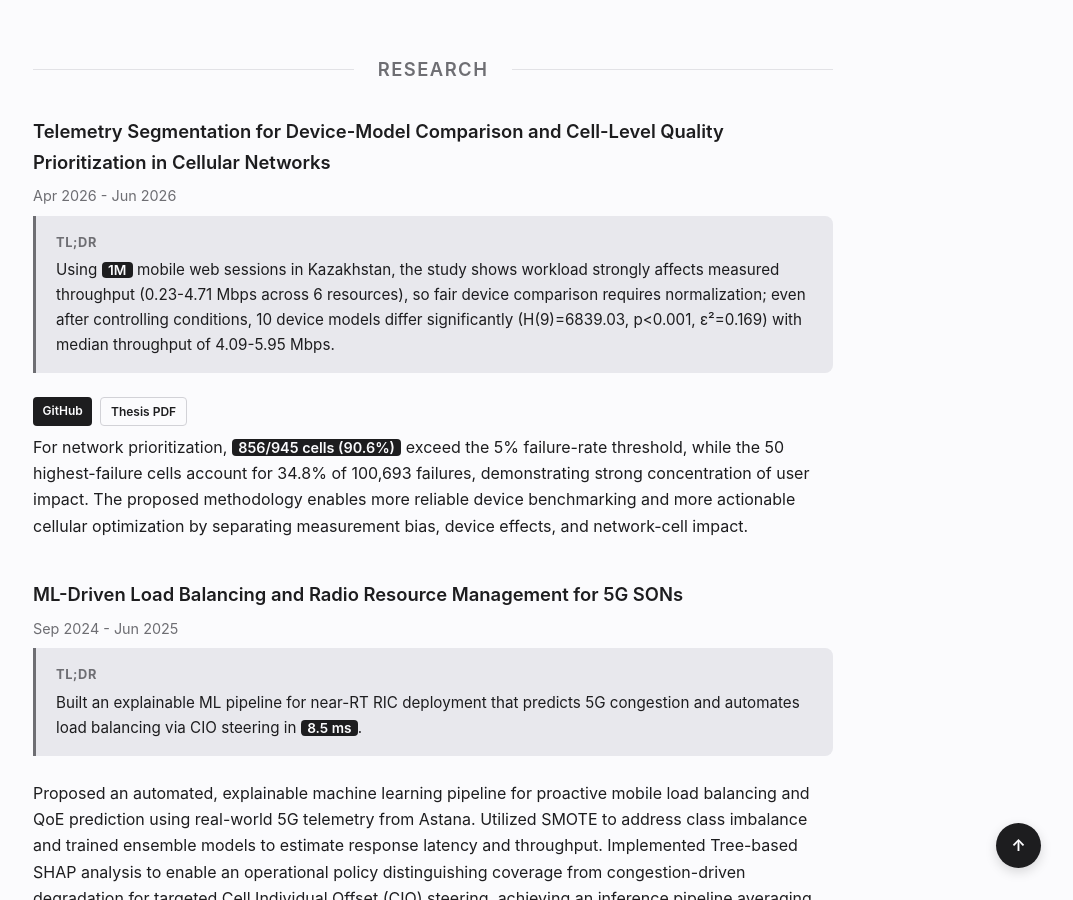
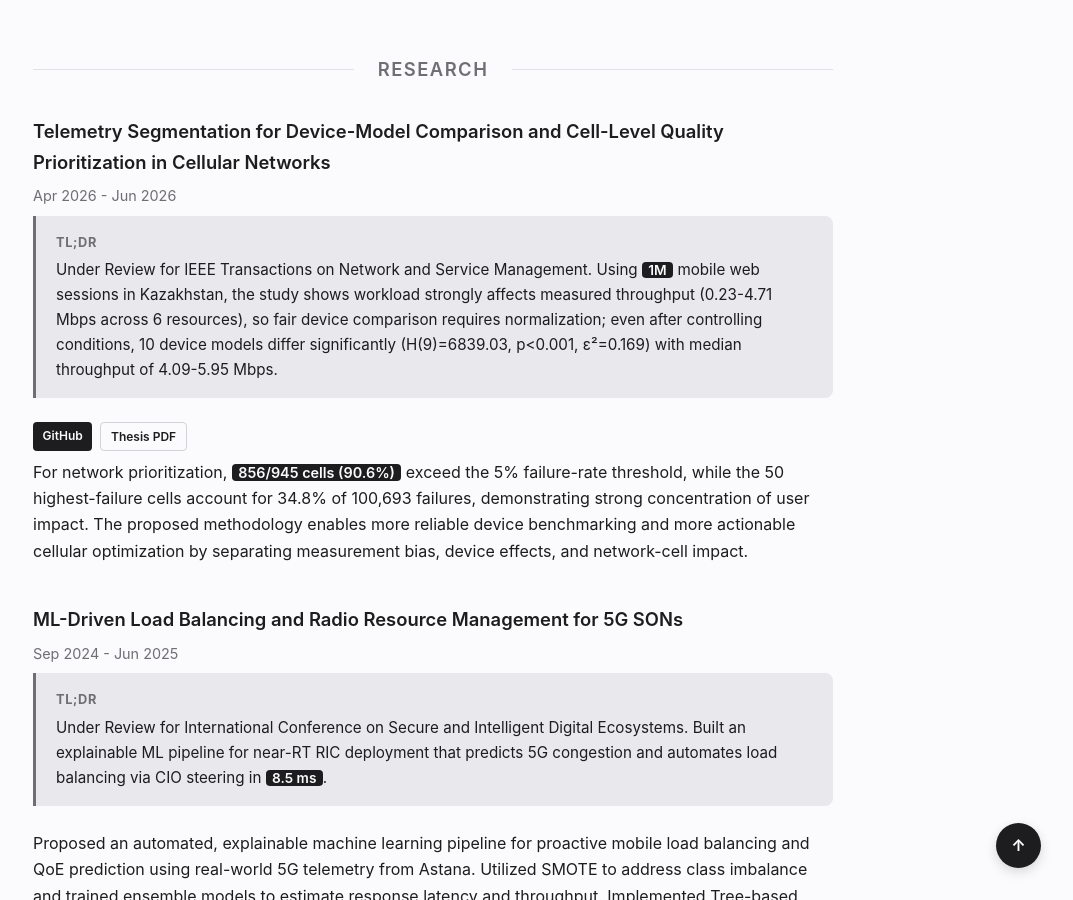
Before and after one commit to almansur04/almansur04.github.io, a Jekyll site: the page built from index.html, in a window 1280 px wide and 900 px high, scrolled down 3026 px. Shown: the whole window, without its empty margins (207-1280 px from the left). Built offline with Jekyll 4.4.1, drawn with Linux system fonts in a browser that asks for light colours.

Commit message:
Add review status to research summary

```diff
--- a/_includes/research.html
+++ b/_includes/research.html
@@ -11,7 +11,7 @@
         <!-- Summarize the primary contribution and key dataset scale -->
         <div class="tldr-box">
             <strong>TL;DR</strong>
-            Using <span class="highlight">1M</span> mobile web sessions in Kazakhstan, the study shows workload strongly affects measured throughput (0.23-4.71 Mbps across 6 resources), so fair device comparison requires normalization; even after controlling conditions, 10 device models differ significantly (H(9)=6839.03, p<0.001, ε²=0.169) with median throughput of 4.09-5.95 Mbps.
+            Under Review for IEEE Transactions on Network and Service Management. Using <span class="highlight">1M</span> mobile web sessions in Kazakhstan, the study shows workload strongly affects measured throughput (0.23-4.71 Mbps across 6 resources), so fair device comparison requires normalization; even after controlling conditions, 10 device models differ significantly (H(9)=6839.03, p<0.001, ε²=0.169) with median throughput of 4.09-5.95 Mbps.
         </div>
 
         <div style="margin-top: 0.5rem; display: flex; gap: 0.5rem;">
@@ -35,7 +35,7 @@
         <!-- Highlight the deployment objective and measured inference latency -->
         <div class="tldr-box">
             <strong>TL;DR</strong>
-            Built an explainable ML pipeline for near-RT RIC deployment that predicts 5G congestion and automates load balancing via CIO steering in
+            Under Review for International Conference on Secure and Intelligent Digital Ecosystems. Built an explainable ML pipeline for near-RT RIC deployment that predicts 5G congestion and automates load balancing via CIO steering in
             <span class="highlight">8.5 ms</span>.
         </div>
 
```
